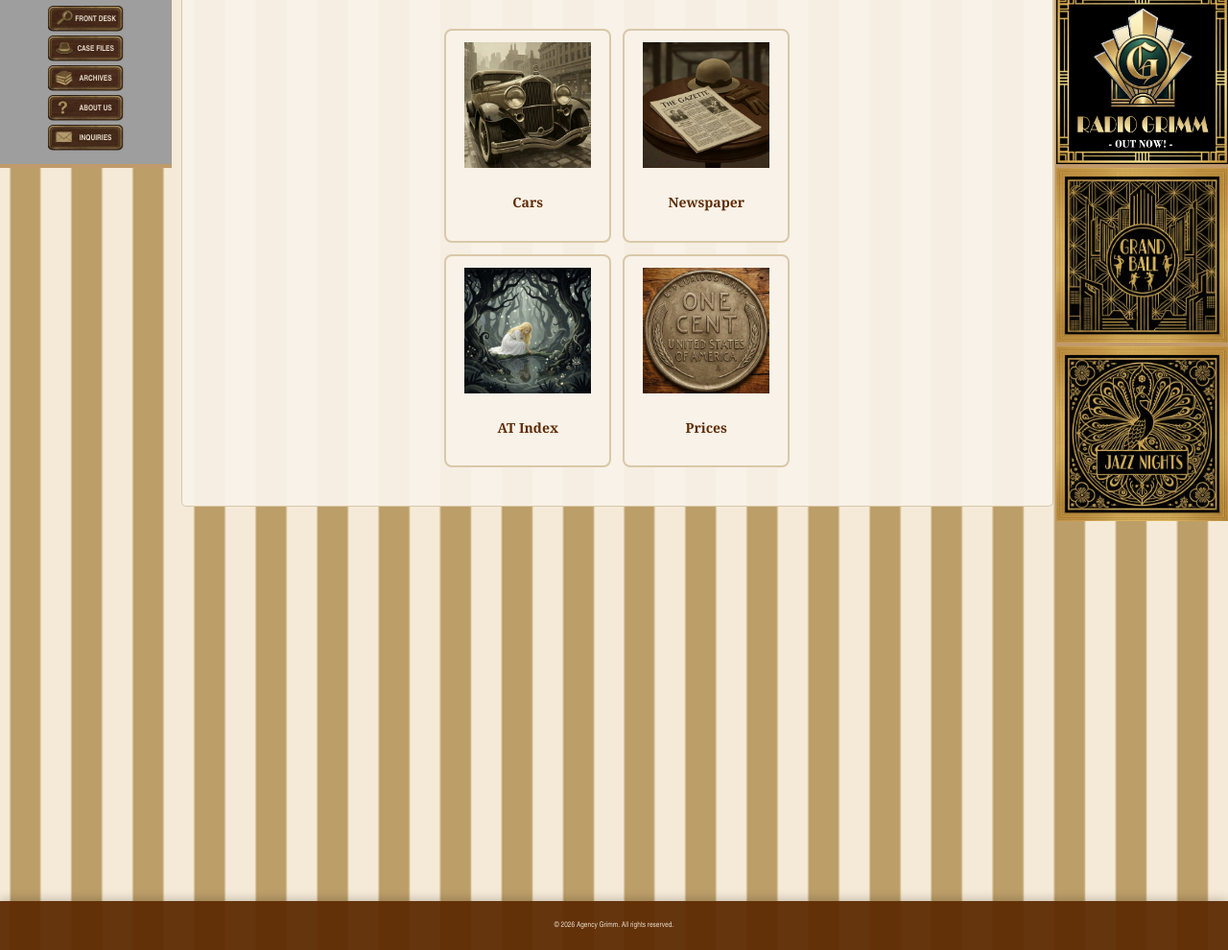
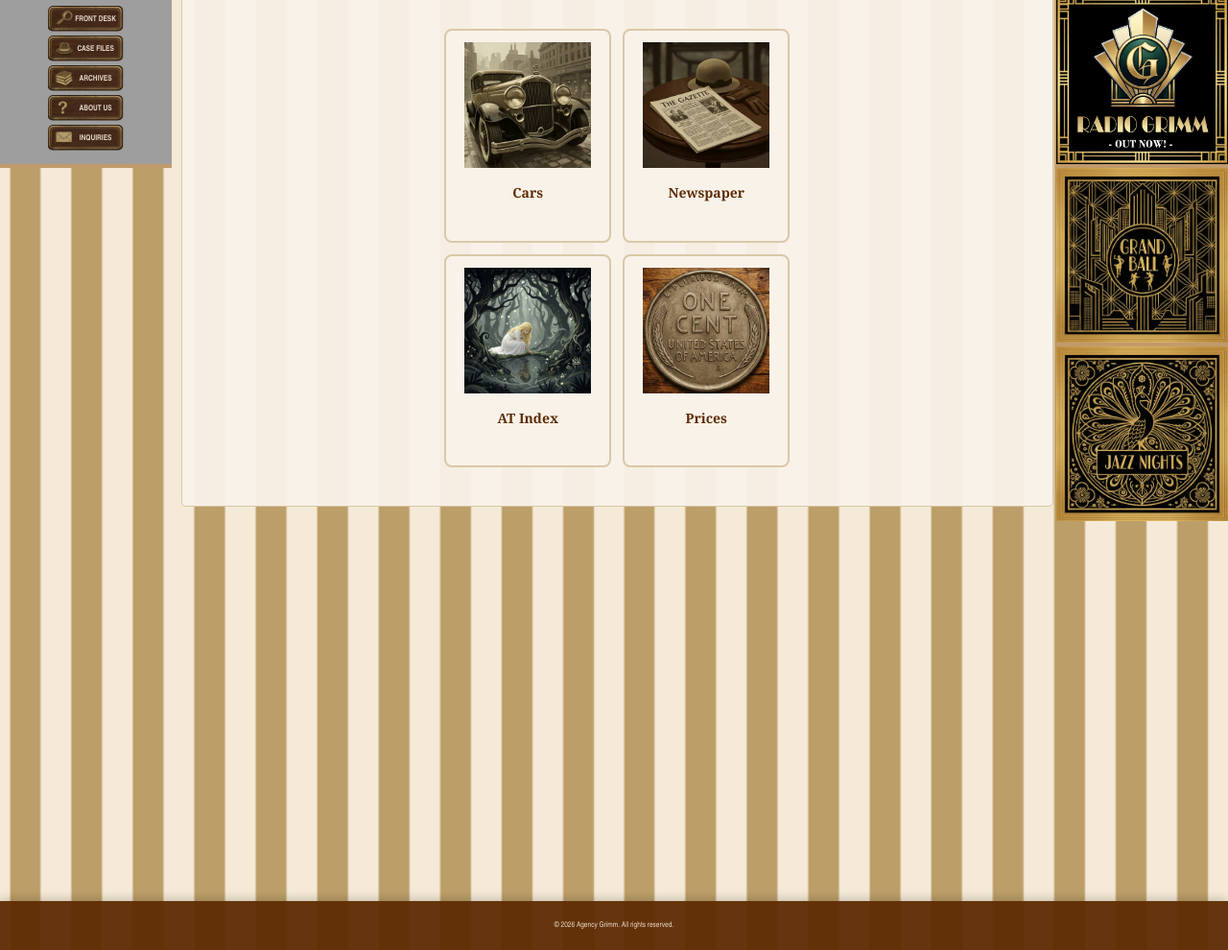
Before and after one commit to johnhopes-collab/grimmsdetectiveagency, a Jekyll site: the page built from archives.html, in a window 1280 px wide. Shown: the part 692-1682 px from the top of the page at 96% size. Built offline with Jekyll 4.4.1, drawn with Linux system fonts in a browser that asks for light colours; grey boxes are pictures that could not be loaded.

Commit message:
Update style.scss

```diff
--- a/assets/css/style.scss
+++ b/assets/css/style.scss
@@ -653,7 +653,7 @@ a img {
     font-size: 14px; /* Reduced from 16px */
     font-weight: bold;
     color: var(--button-brown);
-    margin-bottom: 16px; /* Reduced from 10px */
+    margin-bottom: 26px; /* Reduced from 10px */
     margin-top: 0;
     font-family: 'Georgia', serif;
 }
@@ -667,7 +667,7 @@ a img {
     transition: all 0.3s ease;
     font-style: italic;
     position: absolute; /* Add absolute positioning */
-    bottom: 5px; /* Position from bottom of card */
+    bottom: 3px; /* Position from bottom of card */
     left: 12px; /* Match card padding */
     right: 12px; /* Match card padding */
 }
```
